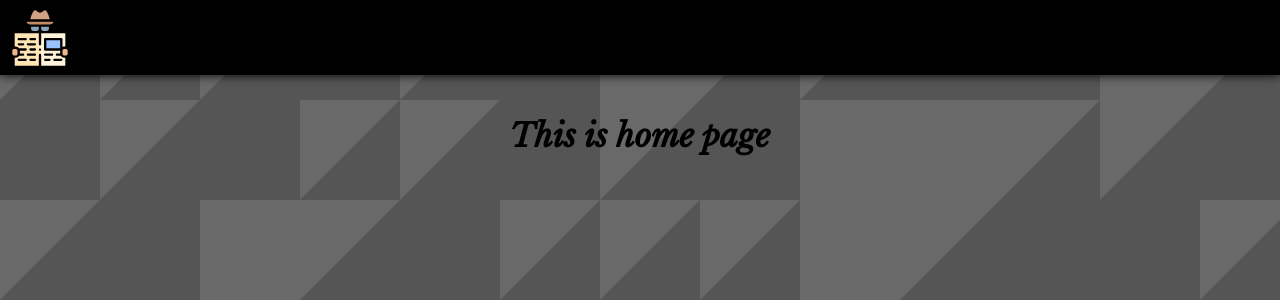
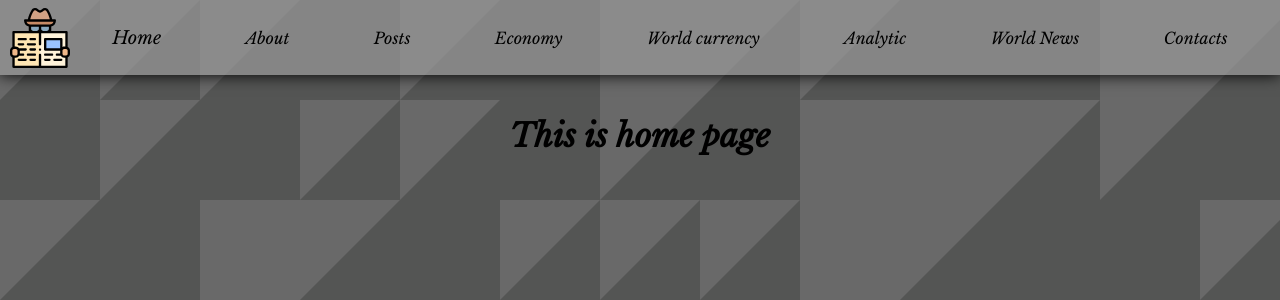
Before and after one commit to Erjankydyrov/router-example, a React (Create React App) app: page / in a window 1280 px wide. Shown: the top 300 px of the page. Built offline with nearby package versions, Linux system fonts and the light colour scheme.

Commit message:
corected App.css

```diff
--- a/src/App.css
+++ b/src/App.css
@@ -25,8 +25,8 @@ html, body {
   justify-content: space-between;
   align-items: center;
   padding: 0 10px;
-  background-color: #000000;
-  box-shadow: 0 0 10px black;
+  background-color: #9c9c9cb0;
+  box-shadow: 0 0 15px black;
 }
 .App .ulNav {
   padding: 0;
```
